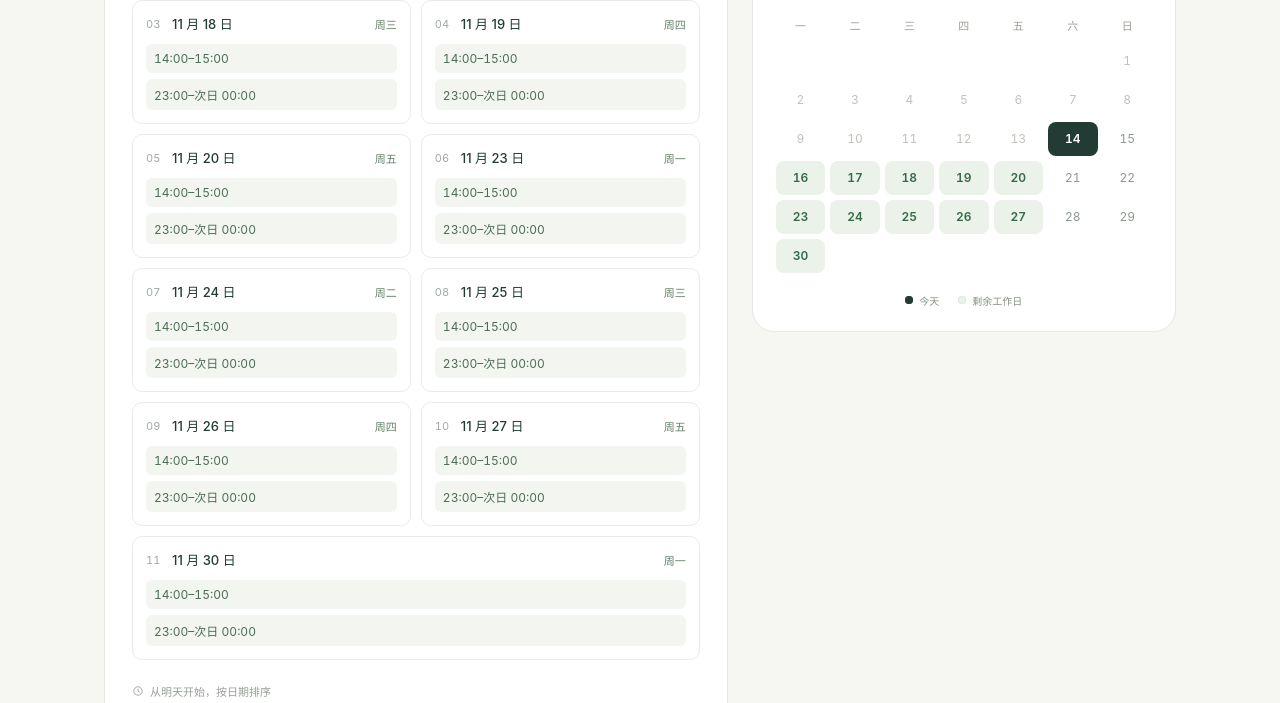
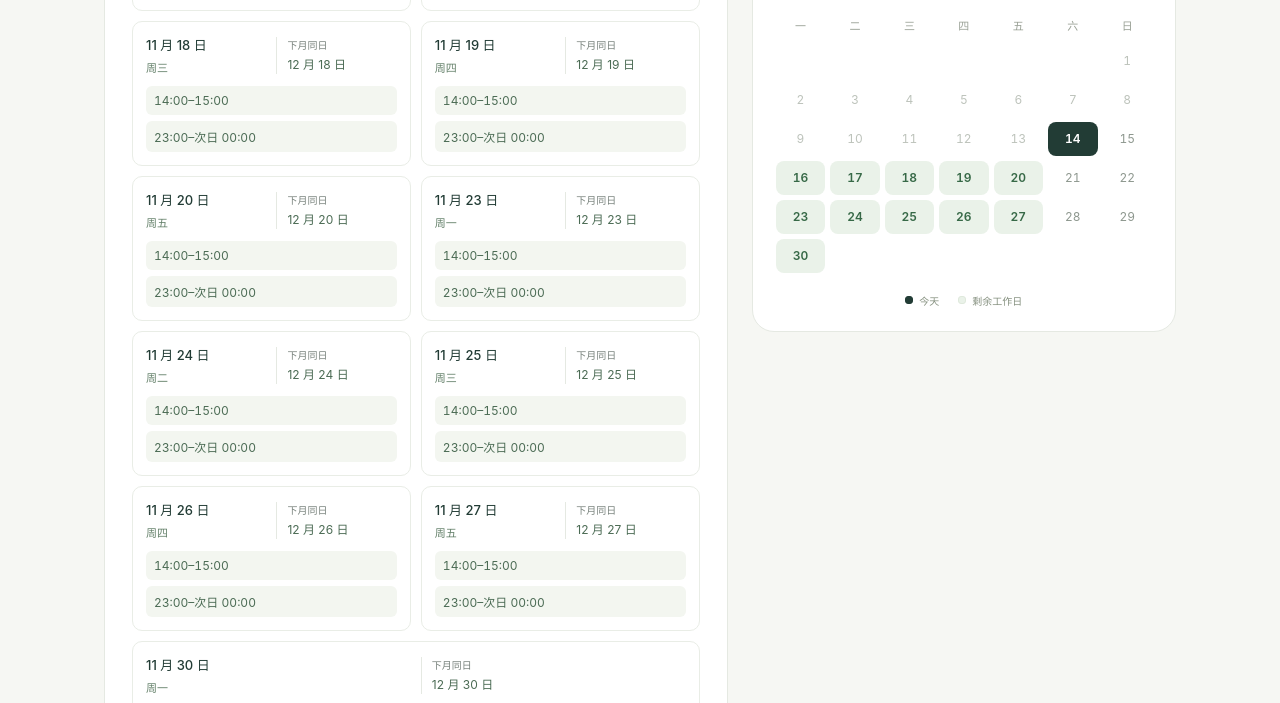
Before and after one commit to auren-eclore/remaining-workdays, a plain HTML site: page index.html in a window 1280 px wide. Shown: the part 519-1222 px from the top of the page. Drawn offline with Linux system fonts and the light colour scheme.

Commit message:
Show corresponding date in the following month

```diff
--- a/index.html
+++ b/index.html
@@ -39,10 +39,14 @@
     .download:hover:not(:disabled) { background: var(--soft); }
     .dates { list-style: none; margin: 0; padding: 0; display: grid; grid-template-columns: repeat(2, minmax(0, 1fr)); gap: 10px; }
     .date-row { display: flex; flex-direction: column; min-width: 0; border: 1px solid #e9ede6; border-radius: 10px; padding: 13px; gap: 11px; }
-    .date-header { display: flex; align-items: center; width: 100%; gap: 10px; }
+    .date-header { display: grid; grid-template-columns: minmax(0, 1fr) minmax(0, 1fr); align-items: center; width: 100%; gap: 10px; }
+    .date-current { display: grid; gap: 5px; }
+    .date-current .weekday { margin-left: 0; }
+    .next-month { display: grid; gap: 4px; padding-left: 10px; border-left: 1px solid var(--line); }
+    .next-month-caption { font-size: 10px; color: var(--muted); }
+    .next-month-date { font-size: 12px; color: #4b6b54; line-height: 1.5; }
     .time-slots { display: grid; width: 100%; gap: 6px; }
     .time-slot { display: block; background: #f3f6f0; border-radius: 6px; padding: 7px 8px; color: #4b6b54; font-size: 12px; font-variant-numeric: tabular-nums; white-space: nowrap; }
-    .date-index { width: 16px; color: #a1aaa2; font-size: 11px; font-variant-numeric: tabular-nums; }
     .date-label { font-size: 13px; font-weight: 550; white-space: nowrap; }
     .weekday { margin-left: auto; font-size: 11px; color: #64806a; white-space: nowrap; }
     .list-bottom { margin: 23px 0 0; display: flex; align-items: center; gap: 6px; font-size: 11px; color: #98a097; }
@@ -79,6 +83,8 @@
     @media (max-width: 640px) { .shell { padding: 0 20px; } .topbar { min-height: 78px; } .today { font-size: 11px; gap: 6px; } .brand { font-size: 15px; gap: 8px; } .brand-mark { width: 30px; height: 30px; } main { padding-top: 32px; } .intro { align-items: flex-start; margin-bottom: 26px; gap: 14px; } h1 { font-size: 26px; letter-spacing: -.5px; } .eyebrow { font-size: 11px; } .range { font-size: 12px; } .scope { padding: 7px 9px; font-size: 10px; margin-top: 4px; } .scope svg { display: none; } .layout { grid-template-columns: 1fr; } .aside { grid-row: 1; grid-template-columns: 1fr; } .summary { display: flex; align-items: center; justify-content: space-between; padding: 17px 22px; } .count-line { margin: 0; gap: 9px; } .count { font-size: 45px; line-height: 1; letter-spacing: -2px; } .summary::after { top: -25px; right: 55px; } .calendar-card { display: none; } .list-card { min-height: 0; padding: 22px 19px; } .dates { grid-template-columns: repeat(2, minmax(0, 1fr)); gap: 8px; } .date-row { padding: 12px 9px; gap: 7px; min-height: 54px; } .date-index { display: none; } .date-label { font-size: 12px; } .weekday { font-size: 10px; } footer { padding-top: 22px; font-size: 10px; } }
     @media (max-width: 350px) { .dates { grid-template-columns: 1fr; } .scope { display: none; } .today-dot { display: none; } }
     @media (max-width: 640px) { .time-slot { padding: 7px 5px; font-size: 11px; } .date-header { gap: 7px; } }
+    @media (max-width: 640px) { .dates { grid-template-columns: 1fr; } .time-slots { grid-template-columns: repeat(2, minmax(0, 1fr)); } }
+    @media (max-width: 350px) { .time-slots { grid-template-columns: 1fr; } }
     @media (prefers-reduced-motion: reduce) { *, *::before, *::after { transition: none !important; } }
   </style>
 </head>
@@ -118,8 +124,16 @@
       const weekdays = ['周日', '周一', '周二', '周三', '周四', '周五', '周六'];
       const pad = n => String(n).padStart(2, '0');
       const timeSlots = Object.freeze(['14:00–15:00', '23:00–次日 00:00']);
+      function nextMonthDate(iso) {
+        const [year, month, day] = iso.split('-').map(Number);
+        const date = new Date(Date.UTC(year, month, day));
+        if (date.getUTCDate() !== day) return null;
+        const nextYear = date.getUTCFullYear();
+        const nextMonth = date.getUTCMonth() + 1;
+        return { year: nextYear, month: nextMonth, day, iso: `${nextYear}-${pad(nextMonth)}-${pad(day)}` };
+      }
       function formatSchedule(workdays) {
-        return workdays.map(item => `${item.iso} ${item.weekdayLabel}\n  ${timeSlots.join('\n  ')}`).join('\n\n');
+        return workdays.map(item => `${item.iso} ${item.weekdayLabel}（下月同日：${item.nextMonth?.iso ?? '无对应日期'}）\n  ${timeSlots.join('\n  ')}`).join('\n\n');
       }
       function todayISO(now = new Date()) {
         const parts = new Intl.DateTimeFormat('en-US', { timeZone: 'Asia/Shanghai', year: 'numeric', month: '2-digit', day: '2-digit' }).formatToParts(now);
@@ -135,11 +149,12 @@
         const days = Array.from({ length: lastDay }, (_, index) => {
           const number = index + 1;
           const weekday = new Date(Date.UTC(year, month - 1, number)).getUTCDay();
-          return { day: number, weekday, weekdayLabel: weekdays[weekday], iso: `${year}-${pad(month)}-${pad(number)}`, remaining: number > day && weekday > 0 && weekday < 6 };
+          const iso = `${year}-${pad(month)}-${pad(number)}`;
+          return { day: number, weekday, weekdayLabel: weekdays[weekday], iso, nextMonth: nextMonthDate(iso), remaining: number > day && weekday > 0 && weekday < 6 };
         });
         return { iso, year, month, day, lastDay, weekdayLabel: weekdays[base.getUTCDay()], days, workdays: days.filter(item => item.remaining) };
       }
-      globalThis.Workdays = Object.freeze({ todayISO, buildMonth, timeSlots, formatSchedule });
+      globalThis.Workdays = Object.freeze({ todayISO, buildMonth, timeSlots, formatSchedule, nextMonthDate });
     })();
   </script>
   <script>
@@ -160,13 +175,21 @@
         $('calendar-title').textContent = `${month} 月`;
         $('calendar-year').textContent = year;
         $('footer-month').textContent = `${year}.${String(month).padStart(2, '0')}`;
-        $('dates').replaceChildren(...workdays.map((item, index) => {
+        $('dates').replaceChildren(...workdays.map(item => {
           const li = document.createElement('li');
           li.className = 'date-row';
-          const number = document.createElement('span'); number.className = 'date-index'; number.textContent = String(index + 1).padStart(2, '0'); number.setAttribute('aria-hidden', 'true');
           const date = document.createElement('time'); date.className = 'date-label'; date.dateTime = item.iso; date.textContent = `${month} 月 ${item.day} 日`;
           const weekday = document.createElement('span'); weekday.className = 'weekday'; weekday.textContent = item.weekdayLabel;
-          const header = document.createElement('div'); header.className = 'date-header'; header.append(number, date, weekday);
+          const currentDate = document.createElement('div'); currentDate.className = 'date-current'; currentDate.append(date, weekday);
+          const corresponding = document.createElement('div'); corresponding.className = 'next-month';
+          const caption = document.createElement('span'); caption.className = 'next-month-caption'; caption.textContent = '下月同日';
+          const nextDate = document.createElement(item.nextMonth ? 'time' : 'span'); nextDate.className = 'next-month-date';
+          if (item.nextMonth) {
+            nextDate.dateTime = item.nextMonth.iso;
+            nextDate.textContent = `${item.nextMonth.year !== year ? `${item.nextMonth.year} 年 ` : ''}${item.nextMonth.month} 月 ${item.nextMonth.day} 日`;
+          } else { nextDate.textContent = '无对应日期'; }
+          corresponding.append(caption, nextDate);
+          const header = document.createElement('div'); header.className = 'date-header'; header.append(currentDate, corresponding);
           const slots = document.createElement('div'); slots.className = 'time-slots';
           for (const text of Workdays.timeSlots) {
             const slot = document.createElement('span'); slot.className = 'time-slot'; slot.textContent = text; slots.append(slot);
```
